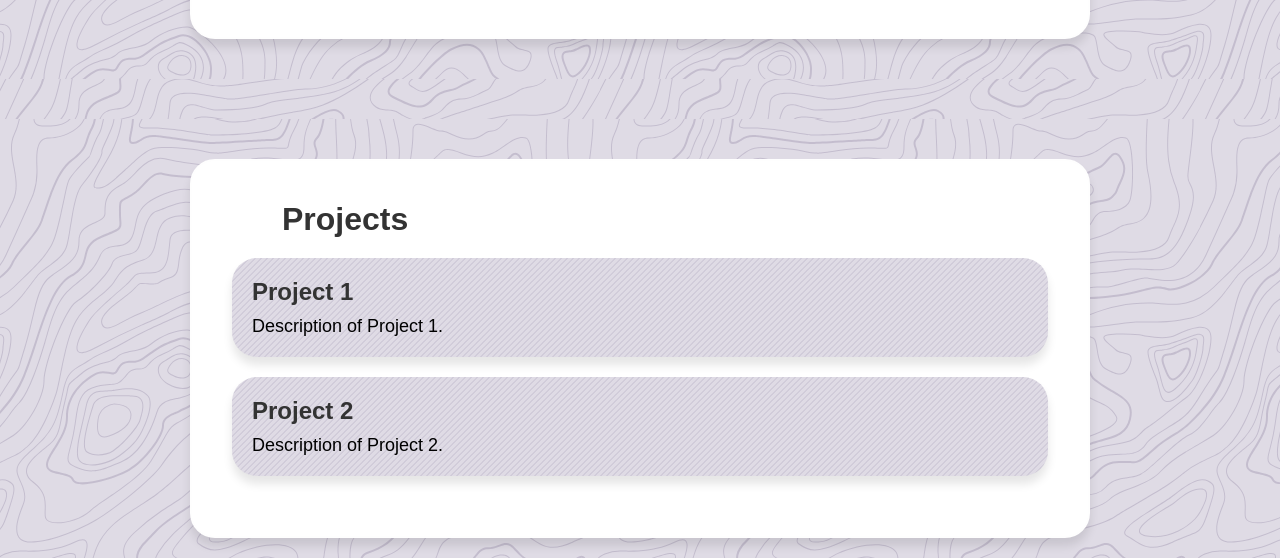
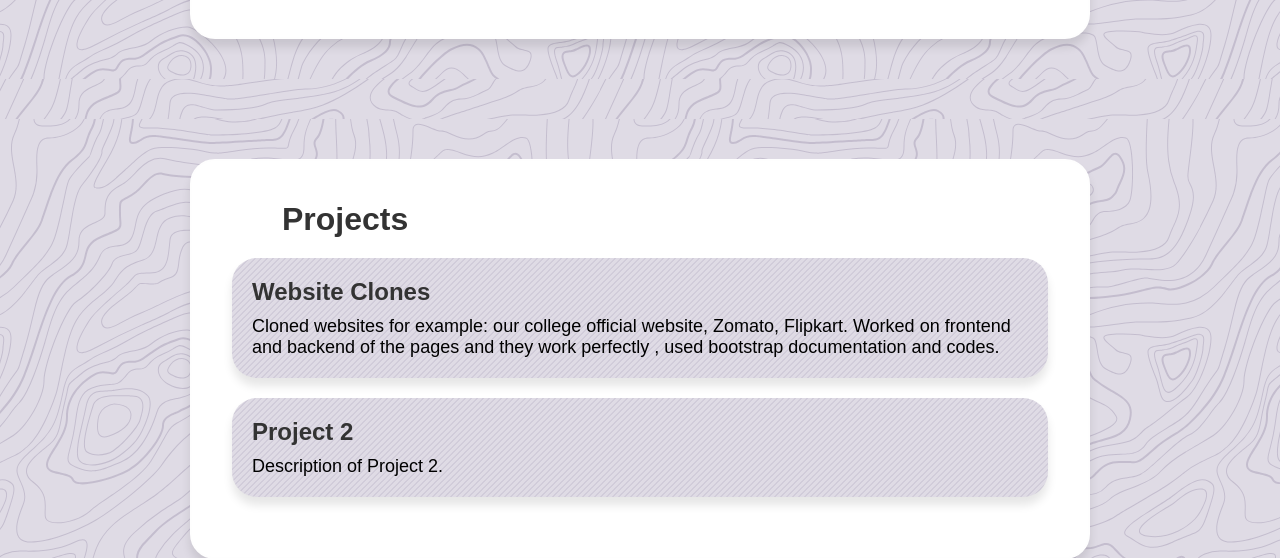
Before and after one commit to rohan-trdt/portfolioo, a plain HTML site: page portfolio main/index.html in a window 1280 px wide. Shown: the part 618-1176 px from the top of the page. Drawn offline with Linux system fonts and the light colour scheme; a script that the page names is missing.

Commit message:
Update index.html

```diff
--- a/portfolio main/index.html
+++ b/portfolio main/index.html
@@ -38,8 +38,8 @@
     <div class="container rcorners2">
       <h2 class="changeColor fadein">Projects</h2>
       <div class="project">
-        <h3>Project 1</h3>
-        <p>Description of Project 1.</p>
+        <h3>Website Clones</h3>
+        <p>Cloned websites for example: our college official website, Zomato, Flipkart. Worked on frontend and backend of the pages and they work perfectly , used bootstrap documentation and codes.</p>
       </div>
       <div class="project">
         <h3>Project 2</h3>
```
